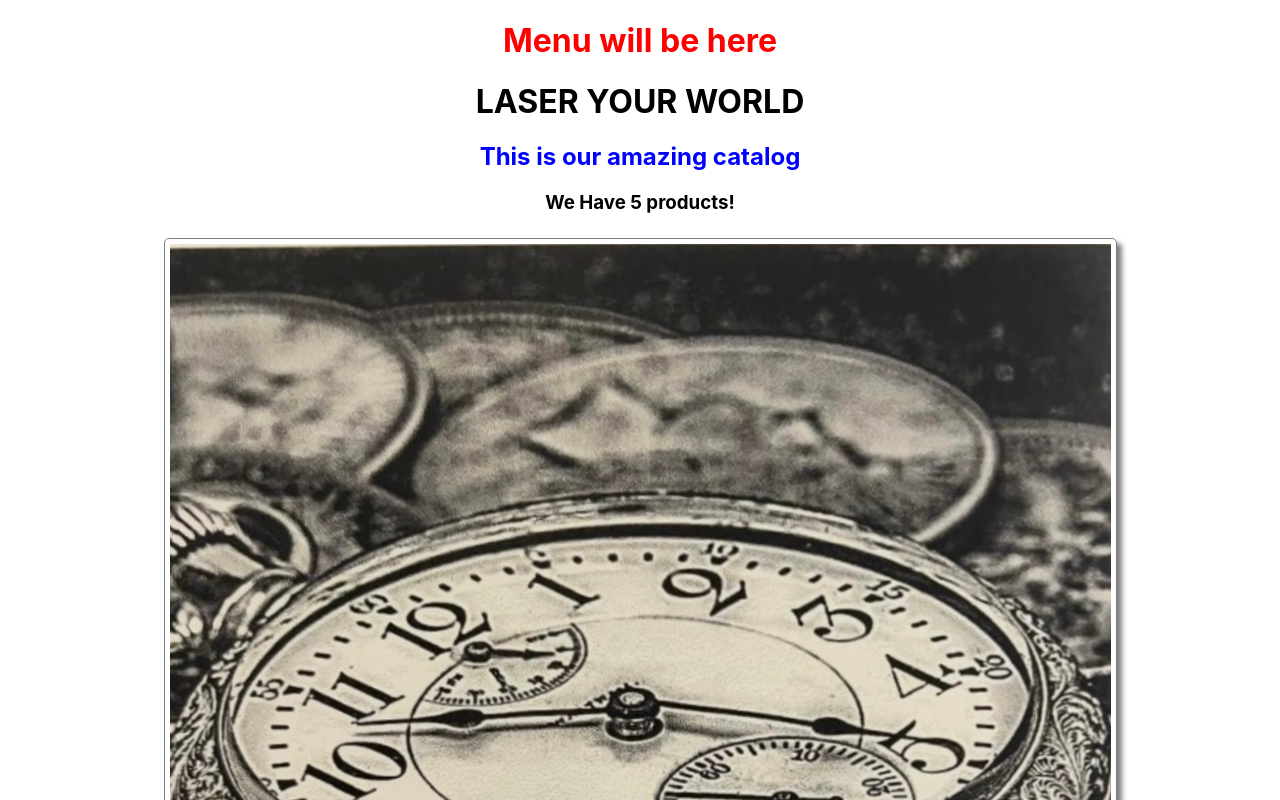
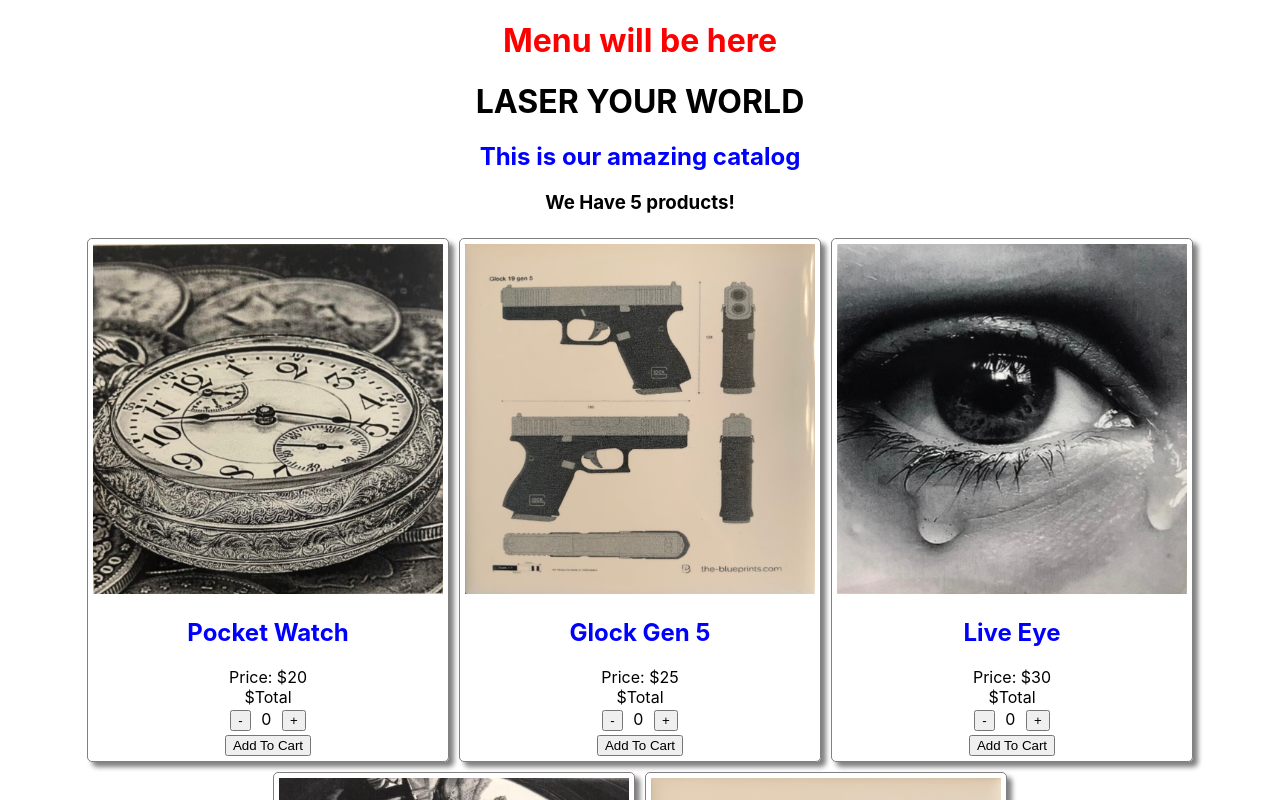
Before and after one commit to MichaelCostanzaJr/Tilestore_Frontend, a React (Create React App) app: page / in a window 1280 px wide. Shown: the top 800 px of the page. Built offline with nearby package versions, Linux system fonts and the light colour scheme.

Commit message:
Add files via upload

```diff
--- a/src/components/product.css
+++ b/src/components/product.css
@@ -14,3 +14,8 @@
 .product label{
     display: block;
 }
+
+.product .productImg{
+    height: 350px;
+    width: 350px;
+}
--- a/src/components/product.jsx
+++ b/src/components/product.jsx
@@ -5,7 +5,7 @@
 
 
     return (<div className='product'>
-        <img src={'/img/'+props.data.image}></img>
+        <img className = 'productImg' src={'/img/'+props.data.image}></img>
         <h2>{props.data.title}</h2>
         <label>Price: ${props.data.price}</label>
         <label>$Total</label>
```
